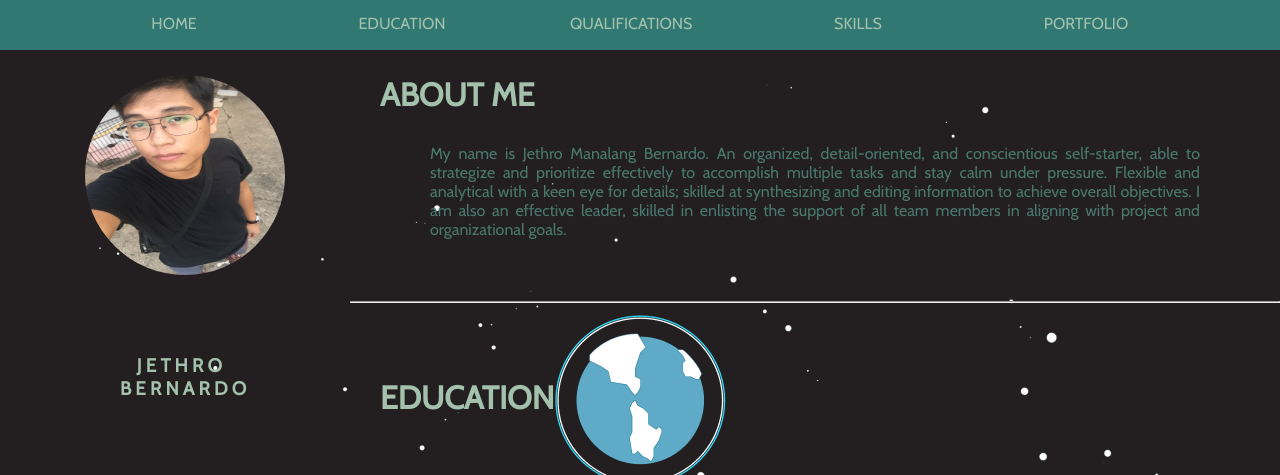
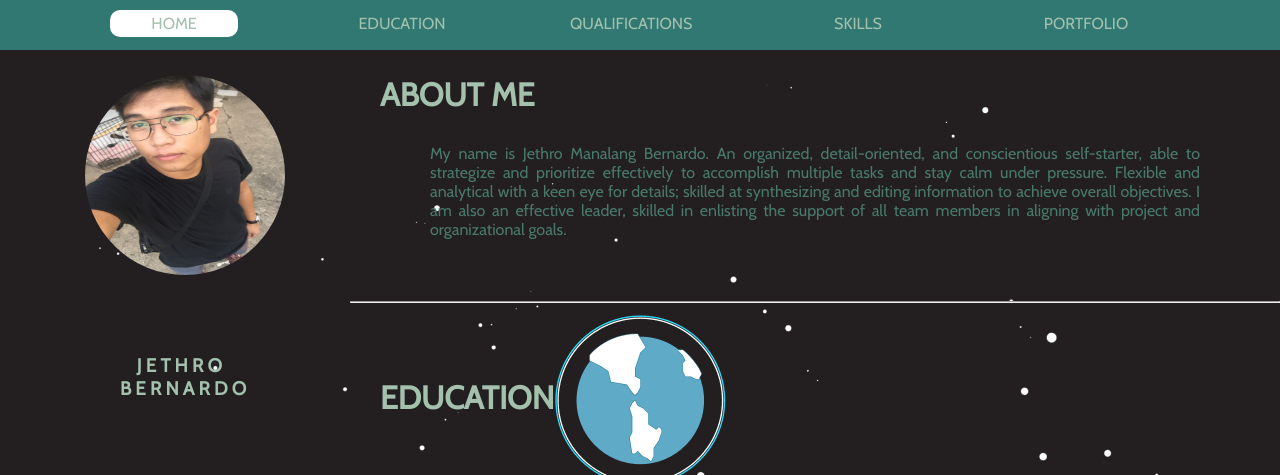
Before and after one commit to bernardojet/BERNARDO_Jethro_PersonalWebsite, a plain HTML site: page index.html in a window 1280 px wide. In both pictures the pointer is over the link "HOME". Shown: the top 475 px of the page. Drawn offline with nearby package versions, Linux system fonts and the light colour scheme.

Commit message:
added effects on nav bar

```diff
--- a/index.html
+++ b/index.html
@@ -20,7 +20,7 @@
 	}
 
 	a:link, a:visited {
-	display:block;
+	display: block;
 	front-weight: bold;
 	color: #a3c1ad;
 	width: 120px;
@@ -28,6 +28,12 @@
 	padding: 4px;
 	text-transform:uppercase;
 	text-decoration: none;
+	border-radius: 10px;
+	}
+
+	a:hover {
+	background: white;
+	transition: 0.6s;
 	}
 
 	li {
```
